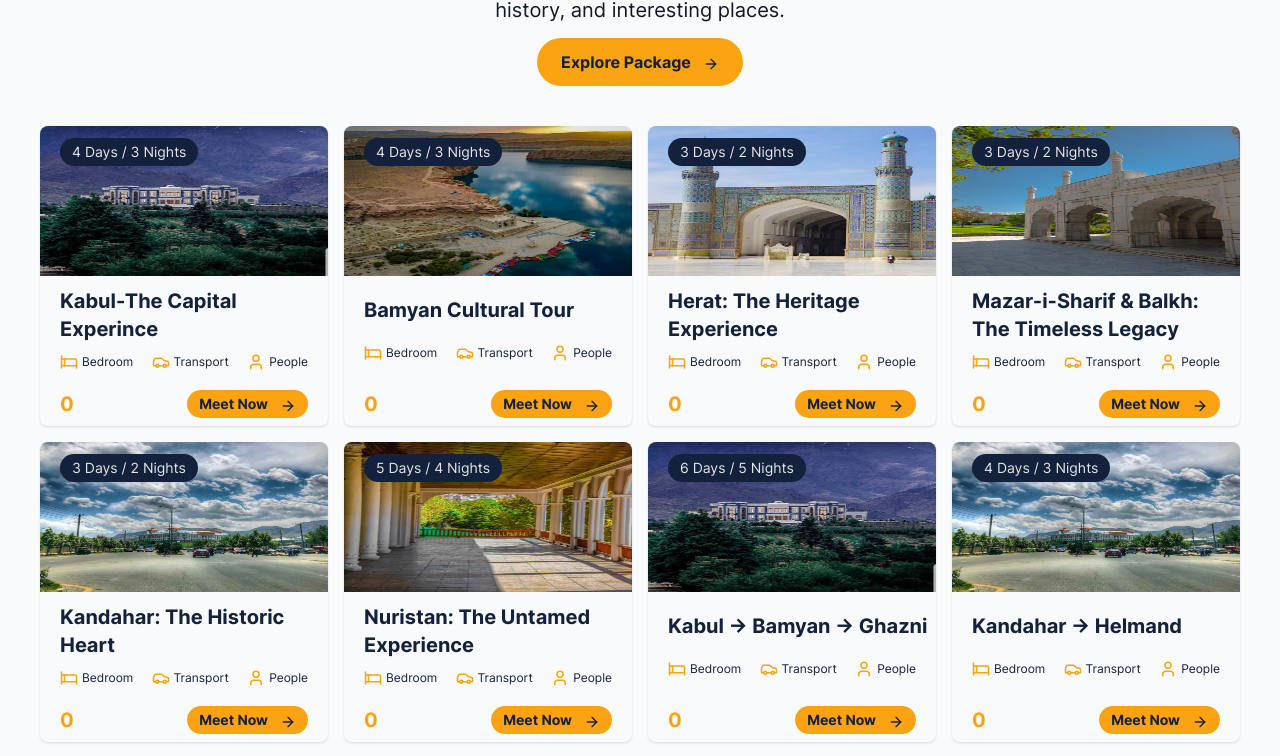
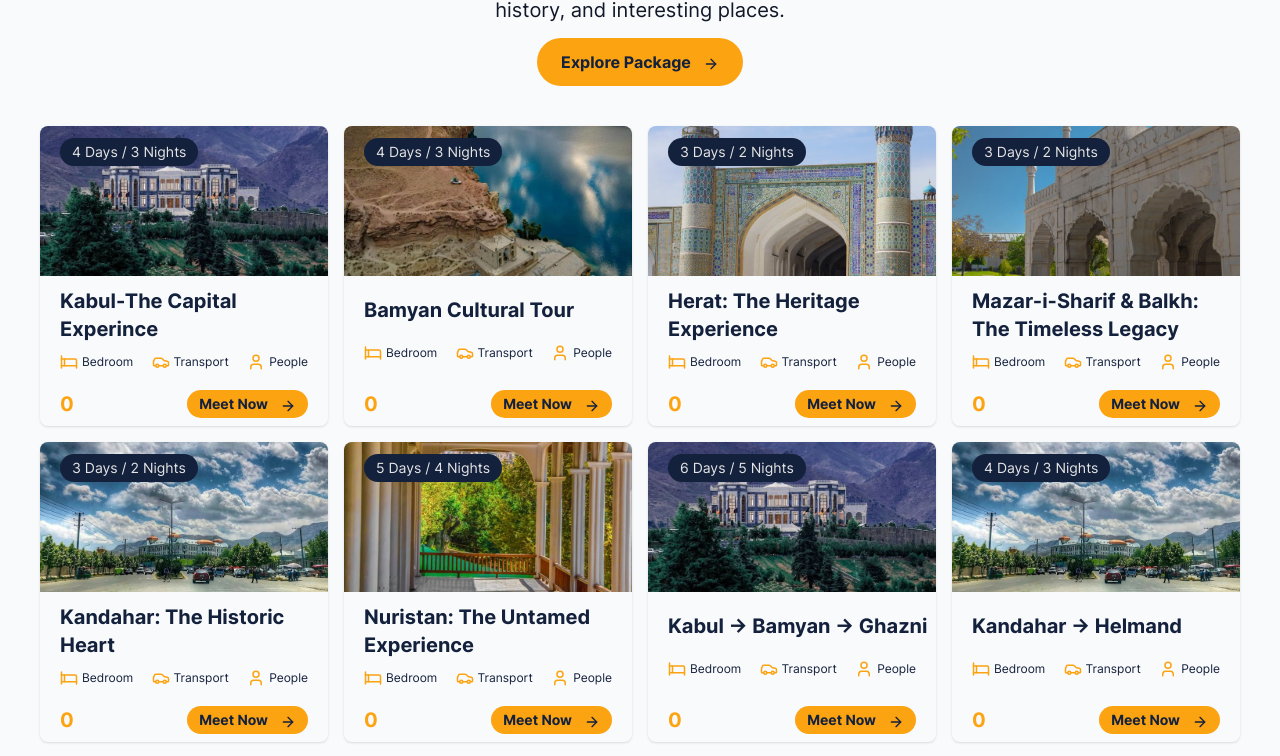
Before and after one commit to BTB-Team/Amovi, a React (Vite) app: page /tours in a window 1280 px wide. Shown: the part 855-1611 px from the top of the page. Built offline with nearby package versions, Linux system fonts and the light colour scheme; the HTML template or start-up script is replaced by a standard one.

Commit message:
Connect tour cards to tour details

```diff
--- a/src/App.jsx
+++ b/src/App.jsx
@@ -1,28 +1,31 @@
-import { useEffect } from 'react';
-import { Routes, Route } from 'react-router-dom';
-import { useLangStore } from './store/useLangStore';
+import { useEffect } from "react";
+import { Routes, Route } from "react-router-dom";
+import { useLangStore } from "./store/useLangStore";
 
 // ۱. ایمپورت لایوت اصلی و صفحه ادمین
-import MainLayout from './pages/layout/MainLayout';
-import AdminPanel from './pages/admin/AdminPanel';
+import MainLayout from "./pages/layout/MainLayout";
+import AdminPanel from "./pages/admin/AdminPanel";
 
 // ۲. ایمپورت بقیه صفحات ۹گانه
-import Home from './pages/home/Home';
-import About from './pages/about/About';
-import Services from './pages/services/Services';
-import Tours from './pages/tours/Tours';
-import Destinations from './pages/destinations/Destinations';
-import Blog from './pages/blog/Blog';
-import Contact from './pages/contact/Contact';
-import Policy from './pages/policy/Policy';
-import PaymentMethods from './pages/payment/PaymentMethods';
+import Home from "./pages/home/Home";
+import About from "./pages/about/About";
+import Services from "./pages/services/Services";
+import Tours from "./pages/tours/Tours";
+import Destinations from "./pages/destinations/Destinations";
+import Blog from "./pages/blog/Blog";
+import Contact from "./pages/contact/Contact";
+import Policy from "./pages/policy/Policy";
+import PaymentMethods from "./pages/payment/PaymentMethods";
+
+// import TourDetail.jsx
+import TourDetail from "./pages/tours/tourDetails/TourDetail";
 
 function App() {
   const { currentLang } = useLangStore();
 
   useEffect(() => {
-    const isFa = currentLang === 'fa';
-    document.documentElement.dir = isFa ? 'rtl' : 'ltr';
+    const isFa = currentLang === "fa";
+    document.documentElement.dir = isFa ? "rtl" : "ltr";
     document.documentElement.lang = currentLang;
   }, [currentLang]);
 
@@ -36,6 +39,7 @@ function App() {
           <Route path="/services" element={<Services />} />
           <Route path="/destinations" element={<Destinations />} />
           <Route path="/tours" element={<Tours />} />
+          <Route path="/tours/:slug" element={<TourDetail />} />
           <Route path="/blog" element={<Blog />} />
           <Route path="/contact" element={<Contact />} />
           <Route path="/policy" element={<Policy />} />
--- a/src/pages/tours/components/exploreCTA/ExploreCTA.jsx
+++ b/src/pages/tours/components/exploreCTA/ExploreCTA.jsx
@@ -1,23 +1,29 @@
+import { Link } from "react-router-dom";
 import { Bed, Car, User, ArrowRight, ArrowLeft } from "lucide-react";
 import { useLangStore } from "../../../../store/useLangStore";
 
-const ExploreCTA = ({ image, title, price, durationDay, durationNight }) => {
+const ExploreCTA = ({ tour }) => {
   const { currentLang, translations } = useLangStore();
 
   const isRTL = currentLang === "fa";
   const cta = translations.tourPage.exploreCTA;
+  const tourInfo = tour[currentLang];
 
   return (
-    <section className="relative shadow rounded-lg  h-[300px] flex flex-col itmes-center justify-between w-full max-w-[325px]">
+    <section className="relative shadow rounded-lg  h-[300px] flex flex-col justify-between w-full max-w-[325px]">
       {/* ====================Position on Image=================== */}
       <div className="absolute top-3 left-5 bg-[var(--color-amovi-navy)] text-[var(--color-amovi-gray-light)] px-3 py-1 rounded-full text-sm ">
         <p>
-          {durationDay} {cta.days} / {durationNight} {cta.nights}
+          {tourInfo.days} {cta.days} / {tourInfo.nights} {cta.nights}
         </p>
       </div>
-      <img className="h-[150px] w-full rounded-t-lg" src={image} alt="" />
+      <img
+        className="h-[150px] w-full rounded-t-lg  object-cover"
+        src={tour.image}
+        alt={tourInfo.title}
+      />
       <h3 className="text-xl font-semibold ps-2 min-[350px]:ps-5 p-1 ">
-        {title}
+        {tourInfo.title}
       </h3>
       {/* ===================Icon Container====================== */}
       <div className="px-2 min-[350px]:px-5 flex justify-between items-center pb-3">
@@ -37,9 +43,12 @@ const ExploreCTA = ({ image, title, price, durationDay, durationNight }) => {
       {/* =====================Price Container================== */}
       <div className="flex justify-between items-center px-2 min-[350px]:px-5 pb-2">
         <h3 className="text-xl font-semibold text-[var(--color-amovi-gold)] ">
-          {price}
+          {tour.price}
         </h3>
-        <button className="flex cursor-pointer gap-3 rounded-full bg-[var(--color-amovi-gold)] px-3 py-1 text-sm font-bold text-[var(--color-amovi-navy)] sm:py-1 group hover:bg-[#e08f0a] duration-300">
+        <Link
+          to={`/tours/${tour.slug}`}
+          className="flex cursor-pointer gap-3 rounded-full bg-[var(--color-amovi-gold)] px-3 py-1 text-sm font-bold text-[var(--color-amovi-navy)] sm:py-1 group hover:bg-[#e08f0a] duration-300"
+        >
           {cta.meetNow}
           {isRTL ? (
             <ArrowLeft
@@ -52,7 +61,7 @@ const ExploreCTA = ({ image, title, price, durationDay, durationNight }) => {
               size={16}
             />
           )}
-        </button>
+        </Link>
       </div>
     </section>
   );
--- a/src/pages/tours/components/exploreCTA/ExploreHandle.jsx
+++ b/src/pages/tours/components/exploreCTA/ExploreHandle.jsx
@@ -1,22 +1,13 @@
 import ExploreCTA from "./ExploreCTA";
 import data from "../../../../../db.json";
-import { useLangStore } from "../../../../store/useLangStore";
 const ExploreHandle = () => {
-  const { currentLang } = useLangStore();
   const tours = data.tours;
 
   return (
     <section className="m-auto max-w-[1600px] ">
       <div className=" m-10 grid justify-items-center grid-cols-1  gap-4 min-[650px]:grid-cols-2 min-[900px]:grid-cols-3 min-[1162px]:grid-cols-4 text-[var(--color-amovi-navy)]">
         {tours.map((tour) => (
-          <ExploreCTA
-            key={tour.id}
-            title={tour[currentLang].title}
-            price={tour.price}
-            durationDay={tour[currentLang].days}
-            durationNight={tour[currentLang].nights}
-            image={tour.image}
-          />
+          <ExploreCTA key={tour.id} tour={tour} />
         ))}
       </div>
     </section>
--- /dev/null
+++ b/src/pages/tours/tourDetails/TourDetail.jsx
@@ -0,0 +1,15 @@
+import { useParams } from "react-router-dom";
+import data from "../../../../db.json";
+import HeroDetail from "./components/HeroDetail";
+
+const TourDetail = () => {
+  const { slug } = useParams();
+  const tour = data.tours.find((tour) => tour.slug === slug);
+  return (
+    <div>
+      <HeroDetail tour={tour} />
+    </div>
+  );
+};
+
+export default TourDetail;
--- /dev/null
+++ b/src/pages/tours/tourDetails/components/HeroDetail.jsx
@@ -0,0 +1,9 @@
+const HeroDetail = () => {
+  return (
+    <div>
+      <h2>This is the HeroDetail.jsx components</h2>
+    </div>
+  );
+};
+
+export default HeroDetail;
```
